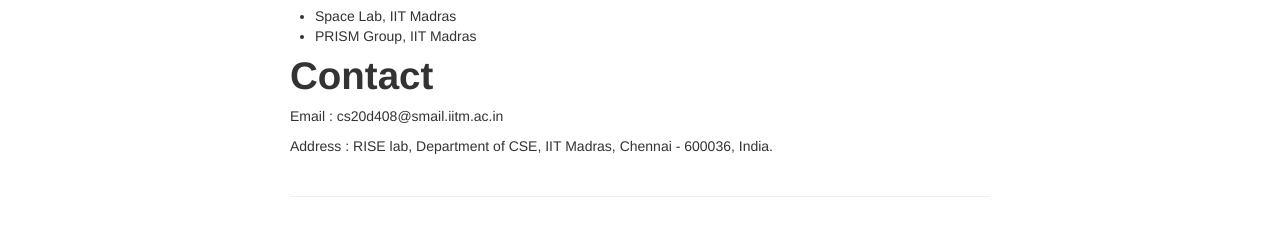
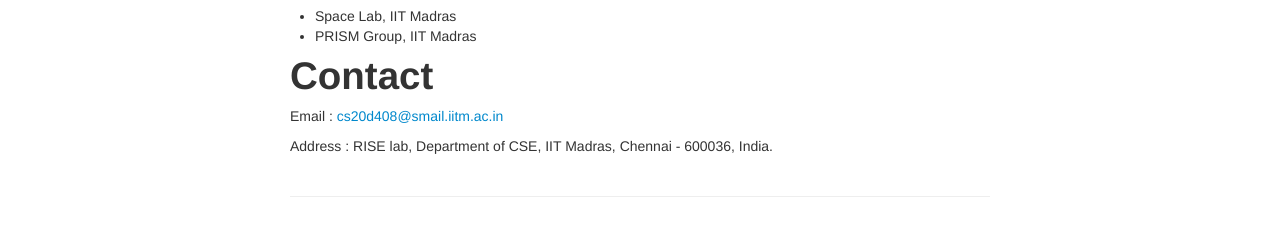
Before and after one commit to SaiVK/saivk.github.io, a Jekyll site: the page built from index.md, in a window 1280 px wide. Shown: the part 356-592 px from the top of the page. Built offline with Jekyll 4.4.1, drawn with Linux system fonts in a browser that asks for light colours; part of the change alters nothing that is shown.

```diff
--- a/index.md
+++ b/index.md
@@ -14,6 +14,6 @@ CV : [click here](https://drive.google.com/file/d/1VGOpz1ORNXl6kr2ANuYDsfGWpmjRT
 -	PRISM Group, IIT Madras
 
 # Contact
-Email : cs20d408@smail.iitm.ac.in
+Email : <cs20d408@smail.iitm.ac.in>
 
 Address : RISE lab, Department of CSE, IIT Madras, Chennai - 600036, India.
```
